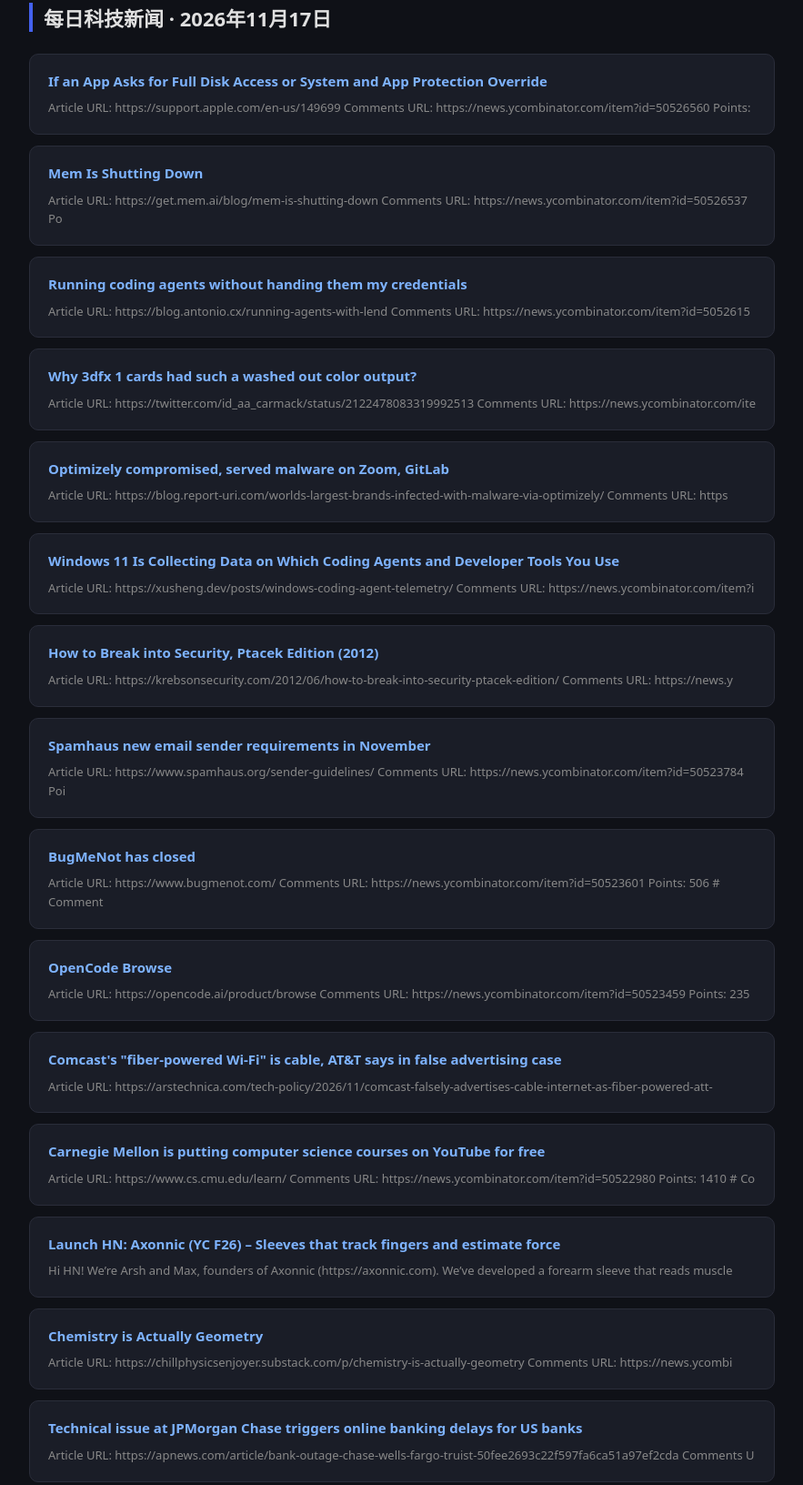
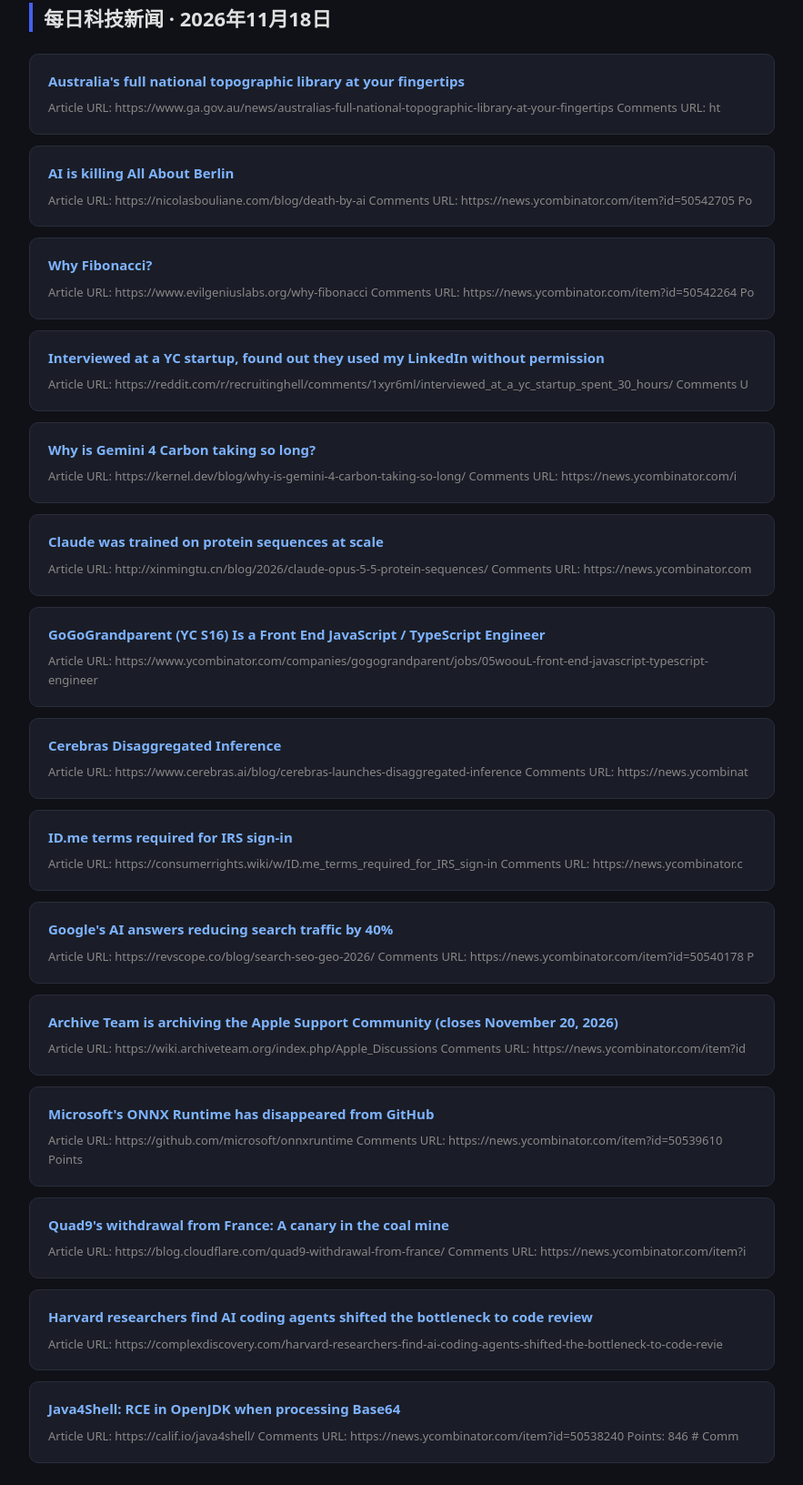
Before and after one commit to erdmanncho/daily-tech-news, a plain HTML site: page docs/index.html in a window 1280 px wide. Shown: the part 32-1664 px from the top of the page at 91% size, without its empty margins (198-1081 px from the left). Drawn offline with Linux system fonts and the light colour scheme.

Commit message:
每日新闻更新 2026-11-18

```diff
--- a/docs/index.html
+++ b/docs/index.html
@@ -1,7 +1,7 @@
 <!DOCTYPE html>
 <html lang="zh"><head><meta charset="UTF-8">
 <meta name="viewport" content="width=device-width,initial-scale=1">
-<title>每日科技新闻 · 2026年11月17日</title>
+<title>每日科技新闻 · 2026年11月18日</title>
 <style>
   body{font-family:system-ui,sans-serif;max-width:820px;margin:0 auto;padding:20px 16px;background:#0f1117;color:#e0e0e0}
   h1{font-size:22px;border-left:4px solid #4361ee;padding-left:12px;margin-bottom:24px}
@@ -14,89 +14,86 @@
   footer{text-align:center;color:#444;margin-top:32px;font-size:12px}
 </style></head>
 <body>
-  <h1>每日科技新闻 · 2026年11月17日</h1>
+  <h1>每日科技新闻 · 2026年11月18日</h1>
 
     <div class="card">
-      <a href="https://support.apple.com/en-us/149699" target="_blank"><h2>If an App Asks for Full Disk Access or System and App Protection Override</h2></a>
-      <p>Article URL: https://support.apple.com/en-us/149699
-Comments URL: https://news.ycombinator.com/item?id=50526560
-Points: </p>
+      <a href="https://www.ga.gov.au/news/australias-full-national-topographic-library-at-your-fingertips" target="_blank"><h2>Australia's full national topographic library at your fingertips</h2></a>
+      <p>Article URL: https://www.ga.gov.au/news/australias-full-national-topographic-library-at-your-fingertips
+Comments URL: ht</p>
     </div>
     <div class="card">
-      <a href="https://get.mem.ai/blog/mem-is-shutting-down" target="_blank"><h2>Mem Is Shutting Down</h2></a>
-      <p>Article URL: https://get.mem.ai/blog/mem-is-shutting-down
-Comments URL: https://news.ycombinator.com/item?id=50526537
+      <a href="https://nicolasbouliane.com/blog/death-by-ai" target="_blank"><h2>AI is killing All About Berlin</h2></a>
+      <p>Article URL: https://nicolasbouliane.com/blog/death-by-ai
+Comments URL: https://news.ycombinator.com/item?id=50542705
 Po</p>
     </div>
     <div class="card">
-      <a href="https://blog.antonio.cx/running-agents-with-lend" target="_blank"><h2>Running coding agents without handing them my credentials</h2></a>
-      <p>Article URL: https://blog.antonio.cx/running-agents-with-lend
-Comments URL: https://news.ycombinator.com/item?id=5052615</p>
+      <a href="https://www.evilgeniuslabs.org/why-fibonacci" target="_blank"><h2>Why Fibonacci?</h2></a>
+      <p>Article URL: https://www.evilgeniuslabs.org/why-fibonacci
+Comments URL: https://news.ycombinator.com/item?id=50542264
+Po</p>
     </div>
     <div class="card">
-      <a href="https://twitter.com/id_aa_carmack/status/2122478083319992513" target="_blank"><h2>Why 3dfx 1 cards had such a washed out color output?</h2></a>
-      <p>Article URL: https://twitter.com/id_aa_carmack/status/2122478083319992513
-Comments URL: https://news.ycombinator.com/ite</p>
+      <a href="https://reddit.com/r/recruitinghell/comments/1xyr6ml/interviewed_at_a_yc_startup_spent_30_hours/" target="_blank"><h2>Interviewed at a YC startup, found out they used my LinkedIn without permission</h2></a>
+      <p>Article URL: https://reddit.com/r/recruitinghell/comments/1xyr6ml/interviewed_at_a_yc_startup_spent_30_hours/
+Comments U</p>
     </div>
     <div class="card">
-      <a href="https://blog.report-uri.com/worlds-largest-brands-infected-with-malware-via-optimizely/" target="_blank"><h2>Optimizely compromised, served malware on Zoom, GitLab</h2></a>
-      <p>Article URL: https://blog.report-uri.com/worlds-largest-brands-infected-with-malware-via-optimizely/
-Comments URL: https</p>
+      <a href="https://kernel.dev/blog/why-is-gemini-4-carbon-taking-so-long/" target="_blank"><h2>Why is Gemini 4 Carbon taking so long?</h2></a>
+      <p>Article URL: https://kernel.dev/blog/why-is-gemini-4-carbon-taking-so-long/
+Comments URL: https://news.ycombinator.com/i</p>
     </div>
     <div class="card">
-      <a href="https://xusheng.dev/posts/windows-coding-agent-telemetry/" target="_blank"><h2>Windows 11 Is Collecting Data on Which Coding Agents and Developer Tools You Use</h2></a>
-      <p>Article URL: https://xusheng.dev/posts/windows-coding-agent-telemetry/
+      <a href="http://xinmingtu.cn/blog/2026/claude-opus-5-5-protein-sequences/" target="_blank"><h2>Claude was trained on protein sequences at scale</h2></a>
+      <p>Article URL: http://xinmingtu.cn/blog/2026/claude-opus-5-5-protein-sequences/
+Comments URL: https://news.ycombinator.com</p>
+    </div>
+    <div class="card">
+      <a href="https://www.ycombinator.com/companies/gogograndparent/jobs/05woouL-front-end-javascript-typescript-engineer" target="_blank"><h2>GoGoGrandparent (YC S16) Is a Front End JavaScript / TypeScript Engineer</h2></a>
+      <p>Article URL: https://www.ycombinator.com/companies/gogograndparent/jobs/05woouL-front-end-javascript-typescript-engineer</p>
+    </div>
+    <div class="card">
+      <a href="https://www.cerebras.ai/blog/cerebras-launches-disaggregated-inference" target="_blank"><h2>Cerebras Disaggregated Inference</h2></a>
+      <p>Article URL: https://www.cerebras.ai/blog/cerebras-launches-disaggregated-inference
+Comments URL: https://news.ycombinat</p>
+    </div>
+    <div class="card">
+      <a href="https://consumerrights.wiki/w/ID.me_terms_required_for_IRS_sign-in" target="_blank"><h2>ID.me terms required for IRS sign-in</h2></a>
+      <p>Article URL: https://consumerrights.wiki/w/ID.me_terms_required_for_IRS_sign-in
+Comments URL: https://news.ycombinator.c</p>
+    </div>
+    <div class="card">
+      <a href="https://revscope.co/blog/search-seo-geo-2026/" target="_blank"><h2>Google's AI answers reducing search traffic by 40%</h2></a>
+      <p>Article URL: https://revscope.co/blog/search-seo-geo-2026/
+Comments URL: https://news.ycombinator.com/item?id=50540178
+P</p>
+    </div>
+    <div class="card">
+      <a href="https://wiki.archiveteam.org/index.php/Apple_Discussions" target="_blank"><h2>Archive Team is archiving the Apple Support Community (closes November 20, 2026)</h2></a>
+      <p>Article URL: https://wiki.archiveteam.org/index.php/Apple_Discussions
+Comments URL: https://news.ycombinator.com/item?id</p>
+    </div>
+    <div class="card">
+      <a href="https://github.com/microsoft/onnxruntime" target="_blank"><h2>Microsoft's ONNX Runtime has disappeared from GitHub</h2></a>
+      <p>Article URL: https://github.com/microsoft/onnxruntime
+Comments URL: https://news.ycombinator.com/item?id=50539610
+Points</p>
+    </div>
+    <div class="card">
+      <a href="https://blog.cloudflare.com/quad9-withdrawal-from-france/" target="_blank"><h2>Quad9's withdrawal from France: A canary in the coal mine</h2></a>
+      <p>Article URL: https://blog.cloudflare.com/quad9-withdrawal-from-france/
 Comments URL: https://news.ycombinator.com/item?i</p>
     </div>
     <div class="card">
-      <a href="https://krebsonsecurity.com/2012/06/how-to-break-into-security-ptacek-edition/" target="_blank"><h2>How to Break into Security, Ptacek Edition (2012)</h2></a>
-      <p>Article URL: https://krebsonsecurity.com/2012/06/how-to-break-into-security-ptacek-edition/
-Comments URL: https://news.y</p>
+      <a href="https://complexdiscovery.com/harvard-researchers-find-ai-coding-agents-shifted-the-bottleneck-to-code-review/" target="_blank"><h2>Harvard researchers find AI coding agents shifted the bottleneck to code review</h2></a>
+      <p>Article URL: https://complexdiscovery.com/harvard-researchers-find-ai-coding-agents-shifted-the-bottleneck-to-code-revie</p>
     </div>
     <div class="card">
-      <a href="https://www.spamhaus.org/sender-guidelines/" target="_blank"><h2>Spamhaus new email sender requirements in November</h2></a>
-      <p>Article URL: https://www.spamhaus.org/sender-guidelines/
-Comments URL: https://news.ycombinator.com/item?id=50523784
-Poi</p>
-    </div>
-    <div class="card">
-      <a href="https://www.bugmenot.com/" target="_blank"><h2>BugMeNot has closed</h2></a>
-      <p>Article URL: https://www.bugmenot.com/
-Comments URL: https://news.ycombinator.com/item?id=50523601
-Points: 506
-# Comment</p>
-    </div>
-    <div class="card">
-      <a href="https://opencode.ai/product/browse" target="_blank"><h2>OpenCode Browse</h2></a>
-      <p>Article URL: https://opencode.ai/product/browse
-Comments URL: https://news.ycombinator.com/item?id=50523459
-Points: 235
-</p>
-    </div>
-    <div class="card">
-      <a href="https://arstechnica.com/tech-policy/2026/11/comcast-falsely-advertises-cable-internet-as-fiber-powered-att-lawsuit-says/" target="_blank"><h2>Comcast's "fiber-powered Wi-Fi" is cable, AT&T says in false advertising case</h2></a>
-      <p>Article URL: https://arstechnica.com/tech-policy/2026/11/comcast-falsely-advertises-cable-internet-as-fiber-powered-att-</p>
-    </div>
-    <div class="card">
-      <a href="https://www.cs.cmu.edu/learn/" target="_blank"><h2>Carnegie Mellon is putting computer science courses on YouTube for free</h2></a>
-      <p>Article URL: https://www.cs.cmu.edu/learn/
-Comments URL: https://news.ycombinator.com/item?id=50522980
-Points: 1410
-# Co</p>
-    </div>
-    <div class="card">
-      <a href="https://news.ycombinator.com/item?id=50522776" target="_blank"><h2>Launch HN: Axonnic (YC F26) – Sleeves that track fingers and estimate force</h2></a>
-      <p>Hi HN! We’re Arsh and Max, founders of Axonnic (https://axonnic.com). We’ve developed a forearm sleeve that reads muscle</p>
-    </div>
-    <div class="card">
-      <a href="https://chillphysicsenjoyer.substack.com/p/chemistry-is-actually-geometry" target="_blank"><h2>Chemistry is Actually Geometry</h2></a>
-      <p>Article URL: https://chillphysicsenjoyer.substack.com/p/chemistry-is-actually-geometry
-Comments URL: https://news.ycombi</p>
-    </div>
-    <div class="card">
-      <a href="https://apnews.com/article/bank-outage-chase-wells-fargo-truist-50fee2693c22f597fa6ca51a97ef2cda" target="_blank"><h2>Technical issue at JPMorgan Chase triggers online banking delays for US banks</h2></a>
-      <p>Article URL: https://apnews.com/article/bank-outage-chase-wells-fargo-truist-50fee2693c22f597fa6ca51a97ef2cda
-Comments U</p>
+      <a href="https://calif.io/java4shell/" target="_blank"><h2>Java4Shell: RCE in OpenJDK when processing Base64</h2></a>
+      <p>Article URL: https://calif.io/java4shell/
+Comments URL: https://news.ycombinator.com/item?id=50538240
+Points: 846
+# Comm</p>
     </div>
   <footer>自动生成 · 由 GitHub Actions 驱动 · 数据来自 Hacker News</footer>
 </body></html>
```
